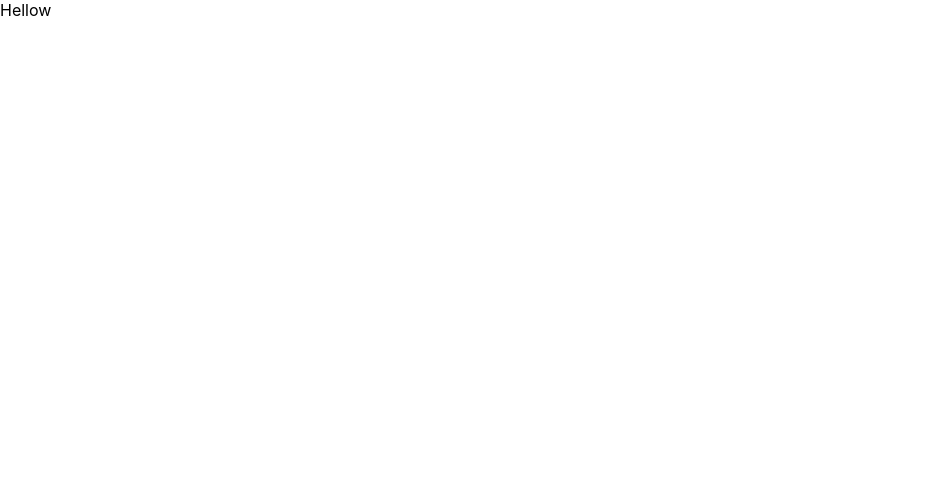
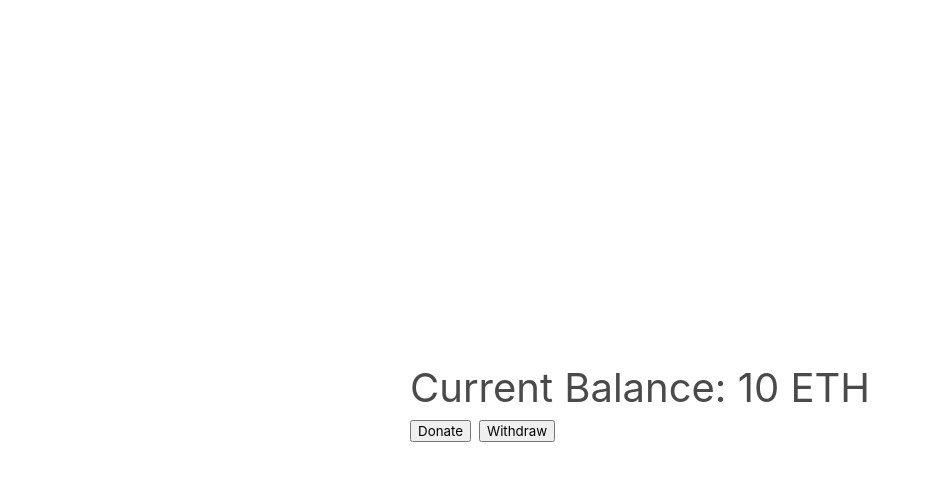
Before and after one commit to hsimao/solidity-web3-react-faucet, a React (Create React App) app: page / in a window 1280 px wide. Shown: the top 480 px of the page, without its empty margins (0-929 px from the left). Built offline with nearby package versions, Linux system fonts and the light colour scheme.

Commit message:
feat: basic css

```diff
--- a/package.json
+++ b/package.json
@@ -6,6 +6,7 @@
     "@testing-library/jest-dom": "^5.16.2",
     "@testing-library/react": "^12.1.3",
     "@testing-library/user-event": "^13.5.0",
+    "bulma": "^0.9.3",
     "react": "^17.0.2",
     "react-dom": "^17.0.2",
     "react-scripts": "5.0.0",
--- /dev/null
+++ b/src/App.css
@@ -0,0 +1,6 @@
+.faucet-wrapper {
+  display: flex;
+  align-items: center;
+  justify-content: center;
+  height: 100%;
+}
--- a/src/App.js
+++ b/src/App.js
@@ -1,5 +1,19 @@
+import "./App.css";
+
 function App() {
-  return <div className="App">Hellow</div>;
+  return (
+    <>
+      <div className="faucet-wrapper">
+        <div className="faucet">
+          <div className="balance-view is-size-2">
+            Current Balance: <string>10</string> ETH
+          </div>
+          <button className="btn mr-2">Donate</button>
+          <button className="btn">Withdraw</button>
+        </div>
+      </div>
+    </>
+  );
 }
 
 export default App;
--- a/src/index.css
+++ b/src/index.css
@@ -1,13 +1,23 @@
+html {
+  height: 100%;
+}
+
 body {
   margin: 0;
-  font-family: -apple-system, BlinkMacSystemFont, 'Segoe UI', 'Roboto', 'Oxygen',
-    'Ubuntu', 'Cantarell', 'Fira Sans', 'Droid Sans', 'Helvetica Neue',
+  height: 100%;
+  font-family: -apple-system, BlinkMacSystemFont, "Segoe UI", "Roboto", "Oxygen",
+    "Ubuntu", "Cantarell", "Fira Sans", "Droid Sans", "Helvetica Neue",
     sans-serif;
+
   -webkit-font-smoothing: antialiased;
   -moz-osx-font-smoothing: grayscale;
 }
 
+#root {
+  height: 100%;
+}
+
 code {
-  font-family: source-code-pro, Menlo, Monaco, Consolas, 'Courier New',
+  font-family: source-code-pro, Menlo, Monaco, Consolas, "Courier New",
     monospace;
 }
```
Also changed, not shown: src/index.js (+7 -6 lines), 1 other file (tests, documents, lock files or other folders).
